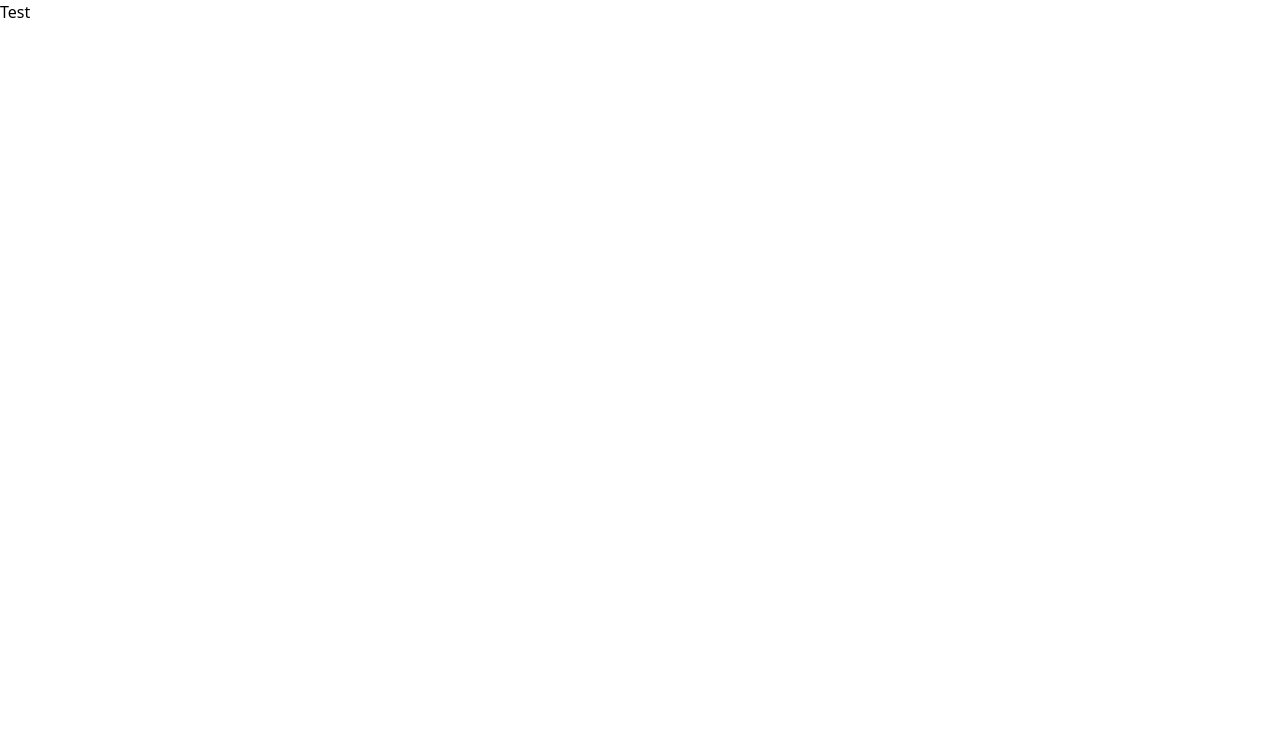
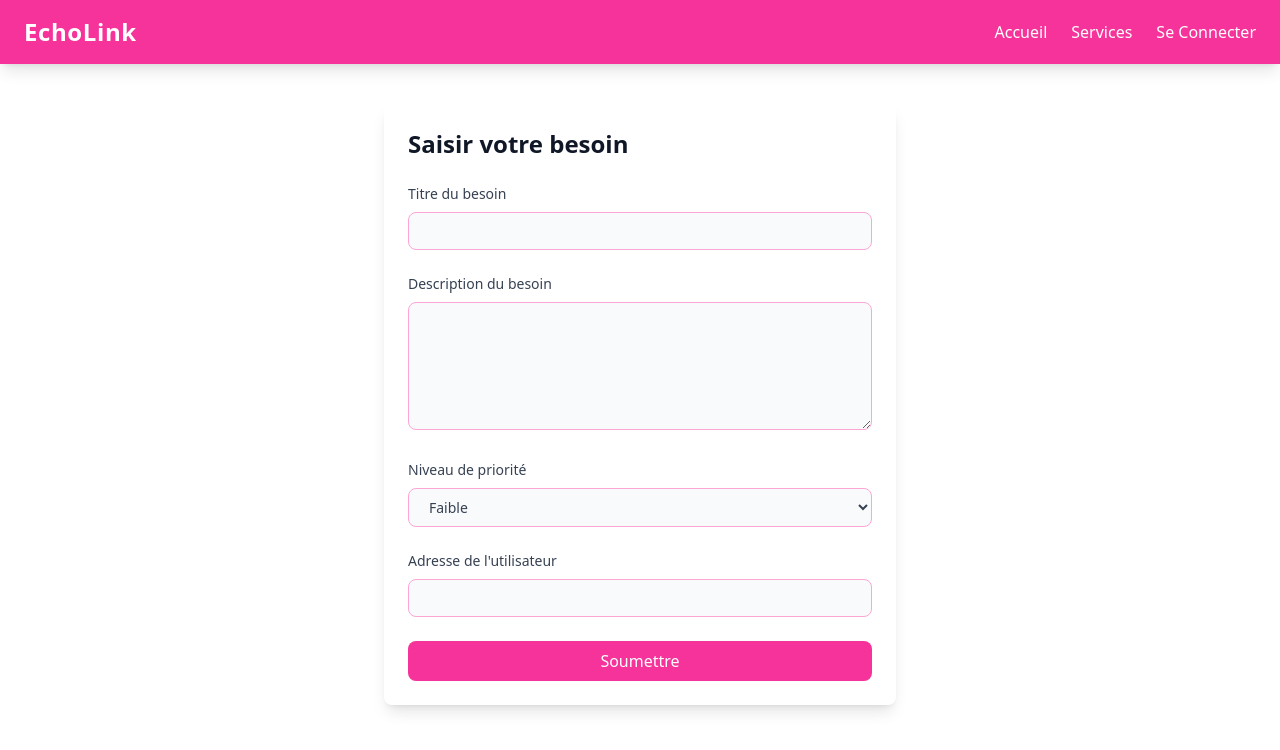
Before and after one commit to Mounib-dev/hackathon-s1, a React (Vite) app: page / in a window 1280 px wide. Shown: the top 750 px of the page. Built offline with nearby package versions, Linux system fonts and the light colour scheme.

Commit message:
Add config formbesoin

```diff
--- a/src/App.jsx
+++ b/src/App.jsx
@@ -1,7 +1,19 @@
+import { BrowserRouter as Router, Routes, Route } from "react-router-dom";
+
+import Navbar from "./components/layout/Navbar";
+import FormBesoin from "./components/Accueil/FormBesoin";
+
 function App() {
   return (
     <>
-      <div>Test</div>
+
+      <Navbar />
+      <Router>
+        <Routes>
+          <Route path="/" element={<FormBesoin />}></Route>
+        </Routes>
+      </Router>
+
     </>
   );
 }
```
